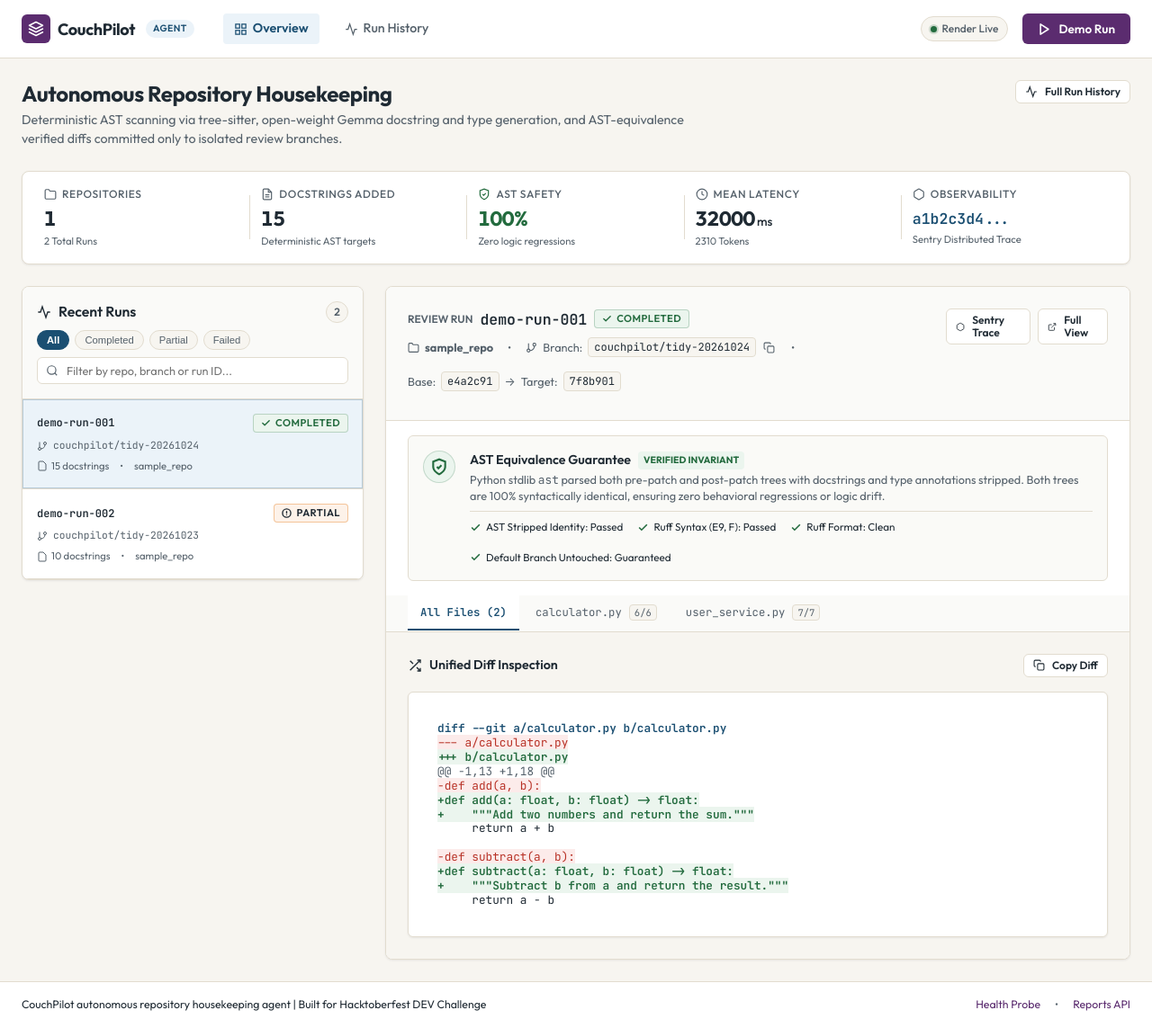
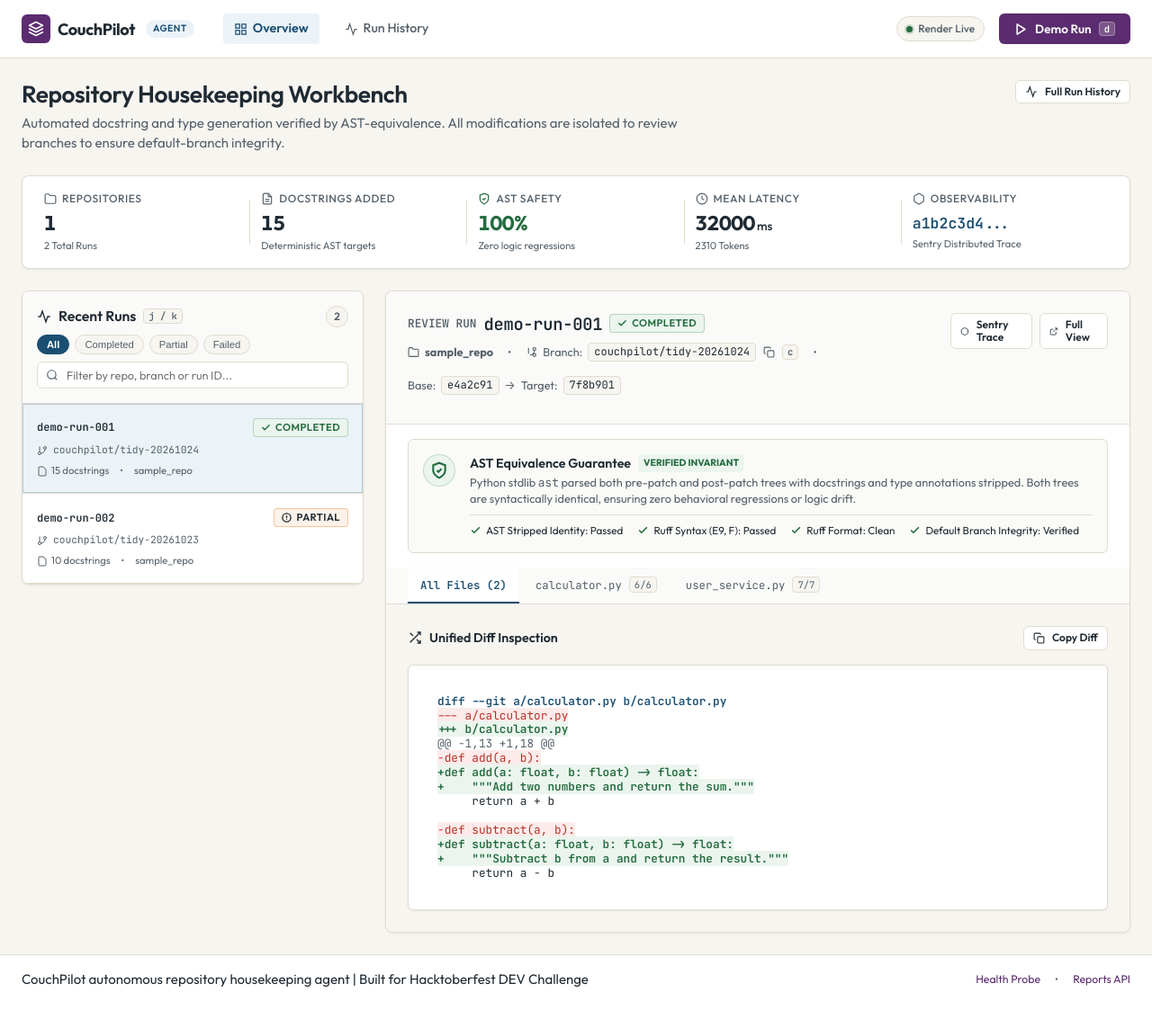
Before and after one commit to Rish-51/CouchPilot, a FastAPI app: page / in a window 1280 px wide. Shown: the whole page at 90% size. After the commit the page ends 1098 px from the top, so only its background shows below. Run offline with FastAPI, Linux system fonts and the light colour scheme; data comes from the database, SQL or seed files in the repository; some libraries are stand-ins or nearby versions.

Commit message:
reviewed changes

```diff
--- a/app/web/static/css/style.css
+++ b/app/web/static/css/style.css
@@ -9,6 +9,8 @@
   --slate: #1F2A33;
   --slate-muted: #55616B;
   --line: #E2DCCF;
+  --line-hover: #D3CCBE;
+  --oat-dark: #EDE8DE;
   --plum: #5B2C6F;
   --plum-hover: #4A235A;
   --plum-light: #F3EEF6;
@@ -102,36 +133,79 @@ body {
   background: var(--slate-muted);
 }
 
-/* Typography Hierarchy */
+/* Typography Hierarchy conforming strictly to DESIGN.md */
 h1, h2, h3, h4 {
   color: var(--slate);
   font-weight: 600;
   letter-spacing: -0.015em;
   margin-bottom: var(--space-xs);
+  text-wrap: balance;
 }
 
-h1 {
+h1, .text-display {
   font-size: 1.75rem;
   line-height: 1.25;
+  letter-spacing: -0.015em;
 }
 
-h2 {
+h2, .text-headline {
   font-size: 1.25rem;
   line-height: 1.35;
+  letter-spacing: -0.015em;
 }
 
-h3 {
+h3, .text-title {
   font-size: 1.05rem;
+  line-height: 1.4;
+  letter-spacing: -0.01em;
+}
+
+p, .text-body {
+  color: var(--slate);
+  font-size: 15px;
+  line-height: 1.5;
+  text-wrap: pretty;
+}
+
+code, pre, .text-label {
+  font-family: var(--font-mono);
+  font-size: 0.85rem;
   line-height: 1.4;
 }
 
-p {
-  color: var(--slate);
+/* Accessibility: Visually hidden screen reader status */
+.sr-only {
+  position: absolute;
+  width: 1px;
+  height: 1px;
+  padding: 0;
+  margin: -1px;
+  overflow: hidden;
+  clip: rect(0, 0, 0, 0);
+  white-space: nowrap;
+  border: 0;
 }
 
-code, pre {
+/* Keyboard Shortcut Badges */
+.kbd-hint {
+  display: inline-flex;
+  align-items: center;
+  justify-content: center;
   font-family: var(--font-mono);
-  font-size: 0.85rem;
+  font-size: 0.7rem;
+  font-weight: 600;
+  padding: 1px 5px;
+  border-radius: var(--radius-sm);
+  background: var(--oat);
+  border: 1px solid var(--line);
+  color: var(--slate-muted);
+  line-height: 1.2;
+}
+
+.btn-primary .kbd-hint {
+  background: rgba(255, 255, 255, 0.2);
+  border-color: rgba(255, 255, 255, 0.3);
+  color: #FFFFFF;
 }
 
 a {
--- a/app/web/static/js/app.js
+++ b/app/web/static/js/app.js
@@ -15,7 +15,45 @@ document.addEventListener('DOMContentLoaded', () => {
       filterRunsByQuery(e.target.value.toLowerCase().trim());
     });
   }
+
+  // Keyboard navigation accelerators (Alex power-user flow)
+  document.addEventListener('keydown', (e) => {
+    const tag = (e.target.tagName || '').toLowerCase();
+    if (tag === 'input' || tag === 'textarea' || tag === 'select' || e.target.isContentEditable) {
+      return;
+    }
+
+    // Modal dismissal via Escape key
+    if (e.key === 'Escape' || e.key === 'Esc') {
+      const modal = document.getElementById('demo-modal');
+      if (modal && modal.classList.contains('open')) {
+        e.preventDefault();
+        closeDemoModal();
+        return;
+      }
+    }
+
+    if (e.key === 'j' || e.key === 'ArrowDown') {
+      e.preventDefault();
+      navigateRuns(1);
+    } else if (e.key === 'k' || e.key === 'ArrowUp') {
+      e.preventDefault();
+      navigateRuns(-1);
+    } else if (e.key === 'c' || e.key === 'C') {
+      e.preventDefault();
+      const branchEl = document.getElementById('active-run-branch');
+      const copyBtn = document.querySelector('.run-banner .copy-btn');
+      if (branchEl && branchEl.textContent) {
+        copyToClipboard(branchEl.textContent.trim(), copyBtn || branchEl);
+      }
+    } else if (e.key === 'd' || e.key === 'D') {
+      e.preventDefault();
+      triggerDemoRun();
+    }
+  });
 });
+
+let lastFocusedElement = null;
 
 // Trigger Staged Demo Run
 async function triggerDemoRun() {
@@ -23,8 +61,12 @@ async function triggerDemoRun() {
   const triggerBtn = document.getElementById('demo-trigger-btn');
   if (!modal) return;
 
+  lastFocusedElement = document.activeElement;
   if (triggerBtn) triggerBtn.disabled = true;
   modal.classList.add('open');
+
+  const closeBtn = modal.querySelector('.copy-btn');
+  if (closeBtn) closeBtn.focus();
 
   const steps = [
     { id: 'step-scan', time: 450 },
@@ -120,6 +162,12 @@ function closeDemoModal() {
   if (modal) modal.classList.remove('open');
   const triggerBtn = document.getElementById('demo-trigger-btn');
   if (triggerBtn) triggerBtn.disabled = false;
+
+  if (lastFocusedElement && typeof lastFocusedElement.focus === 'function') {
+    lastFocusedElement.focus();
+  } else if (triggerBtn) {
+    triggerBtn.focus();
+  }
 }
 
 // Helper: Sleep
@@ -310,6 +358,9 @@ function renderActiveRun(run) {
     }
   }
 
+  // Announce update to assistive technologies
+  announceToScreenReader(`Loaded run ${run.run_id} for repository ${run.repo_name}. Status: ${run.status || 'completed'}. AST equivalence verified.`);
+
   if (window.lucide) {
     window.lucide.createIcons();
   }
@@ -367,3 +418,40 @@ function escapeHtml(str) {
     .replace(/"/g, '&quot;')
     .replace(/'/g, '&#039;');
 }
+
+// Navigate runs via keyboard j/k
+function navigateRuns(direction) {
+  const visibleItems = Array.from(document.querySelectorAll('.feed-item')).filter(item => item.style.display !== 'none');
+  if (visibleItems.length === 0) return;
+
+  const currentIndex = visibleItems.findIndex(item => item.classList.contains('active'));
+  let nextIndex = 0;
+  if (currentIndex !== -1) {
+    nextIndex = currentIndex + direction;
+    if (nextIndex < 0) nextIndex = 0;
+    if (nextIndex >= visibleItems.length) nextIndex = visibleItems.length - 1;
+  }
+
+  const targetItem = visibleItems[nextIndex];
+  if (targetItem && targetItem.dataset.runId) {
+    targetItem.scrollIntoView({ block: 'nearest', behavior: 'smooth' });
+    selectRunById(targetItem.dataset.runId);
+  }
+}
+
+// Accessible screen-reader live announcements
+function announceToScreenReader(message) {
+  let srEl = document.getElementById('sr-announcements');
+  if (!srEl) {
+    srEl = document.createElement('div');
+    srEl.id = 'sr-announcements';
+    srEl.className = 'sr-only';
+    srEl.setAttribute('role', 'status');
+    srEl.setAttribute('aria-live', 'polite');
+    document.body.appendChild(srEl);
+  }
+  srEl.textContent = '';
+  setTimeout(() => {
+    srEl.textContent = message;
+  }, 50);
+}
--- a/app/web/templates/base.html
+++ b/app/web/templates/base.html
@@ -13,12 +13,15 @@
   <!-- Core Stylesheet -->
   <link rel="stylesheet" href="/static/css/style.css">
 
-  <!-- Lucide Icons CDN -->
-  <script src="https://unpkg.com/lucide@latest"></script>
+  <!-- Lucide Icons CDN (pinned & deferred) -->
+  <script defer src="https://unpkg.com/lucide@0.460.0"></script>
 
   {% block head %}{% endblock %}
 </head>
 <body>
+  <!-- Accessible Skip-to-Content Link -->
+  <a href="#main-content" class="skip-link">Skip to main content</a>
+
   <!-- Header & Navigation -->
   <header class="app-header">
     <div class="header-container">
@@ -59,18 +62,22 @@
         </div>
 
         <!-- Prominent Demo Run Button -->
-        <button id="demo-trigger-btn" class="btn btn-primary" onclick="triggerDemoRun()" title="Trigger autonomous replay run for judges">
+        <button id="demo-trigger-btn" class="btn btn-primary" onclick="triggerDemoRun()" title="Trigger autonomous replay run (Press 'd')">
           <svg width="15" height="15" viewBox="0 0 24 24" fill="none" stroke="currentColor" stroke-width="2.5" stroke-linecap="round" stroke-linejoin="round">
             <polygon points="5 3 19 12 5 21 5 3"></polygon>
           </svg>
           <span>Demo Run</span>
+          <kbd class="kbd-hint" title="Shortcut key">d</kbd>
         </button>
       </div>
     </div>
   </header>
 
+  <!-- Accessible Screen-Reader Live Region -->
+  <div id="sr-announcements" class="sr-only" role="status" aria-live="polite"></div>
+
   <!-- Main Content Surface -->
-  <main class="main-wrapper">
+  <main class="main-wrapper" id="main-content" tabindex="-1">
     {% block content %}{% endblock %}
   </main>
 
@@ -96,7 +103,7 @@
           </svg>
           Autonomous Housekeeping Run
         </h2>
-        <button type="button" class="copy-btn" onclick="closeDemoModal()" title="Close">
+        <button type="button" class="copy-btn" onclick="closeDemoModal()" title="Close" aria-label="Close modal">
           <svg width="18" height="18" viewBox="0 0 24 24" fill="none" stroke="currentColor" stroke-width="2"><line x1="18" y1="6" x2="6" y2="18"></line><line x1="6" y1="6" x2="18" y2="18"></line></svg>
         </button>
       </div>
--- a/app/web/templates/overview.html
+++ b/app/web/templates/overview.html
@@ -6,11 +6,11 @@
 <section class="overview-header" style="margin-bottom: var(--space-lg);">
   <div style="display: flex; align-items: flex-start; justify-content: space-between; flex-wrap: wrap; gap: var(--space-md);">
     <div>
-      <h1 style="font-size: 1.6rem; font-weight: 700; color: var(--slate); margin-bottom: 4px;">
-        Autonomous Repository Housekeeping
+      <h1 class="text-display" style="color: var(--slate); margin-bottom: 4px;">
+        Repository Housekeeping Workbench
       </h1>
-      <p style="color: var(--slate-muted); font-size: 0.95rem; max-width: 780px;">
-        Deterministic AST scanning via tree-sitter, open-weight Gemma docstring and type generation, and AST-equivalence verified diffs committed only to isolated review branches.
+      <p style="color: var(--slate-muted); font-size: 15px; max-width: 780px;">
+        Automated docstring and type generation verified by AST-equivalence. All modifications are isolated to review branches to ensure default-branch integrity.
       </p>
     </div>
 
@@ -37,6 +37,7 @@
             <polyline points="22 12 18 12 15 21 9 3 6 12 2 12"></polyline>
           </svg>
           <span>Recent Runs</span>
+          <span class="kbd-hint" title="Press j or k to cycle runs">j / k</span>
         </div>
         <span id="feed-count-badge" class="feed-count">{{ latest_runs | length }}</span>
       </div>
@@ -100,8 +101,8 @@
         <div class="empty-state-icon" style="width: 36px; height: 36px;">
           <svg width="18" height="18" viewBox="0 0 24 24" fill="none" stroke="currentColor" stroke-width="2"><circle cx="11" cy="11" r="8"></circle><line x1="21" y1="21" x2="16.65" y2="16.65"></line></svg>
         </div>
-        <div class="empty-state-title" style="font-size: 0.95rem;">No matching runs found</div>
-        <div class="empty-state-desc" style="font-size: 0.8rem;">Try clearing the search query or status filter.</div>
+        <div class="empty-state-title">No matching runs</div>
+        <div class="empty-state-desc">Clear search or filters to expand results.</div>
       </div>
 
     {% else %}
@@ -109,21 +110,21 @@
         <div class="empty-state-icon" style="width: 36px; height: 36px;">
           <svg width="18" height="18" viewBox="0 0 24 24" fill="none" stroke="currentColor" stroke-width="2"><polyline points="22 12 18 12 15 21 9 3 6 12 2 12"></polyline></svg>
         </div>
-        <div class="empty-state-title" style="font-size: 0.95rem;">No Runs Recorded</div>
-        <div class="empty-state-desc" style="font-size: 0.8rem;">Click Demo Run in the header to execute an autonomous housekeeping run.</div>
+        <div class="empty-state-title">No Runs Recorded</div>
+        <div class="empty-state-desc">Click Demo Run in the header to execute an autonomous housekeeping run.</div>
       </div>
     {% endif %}
   </aside>
 
   <!-- Right Column: Active Run Inspection & Diff Viewer -->
-  <main class="active-run-pane" id="active-run-workbench">
+  <section class="active-run-pane" id="active-run-workbench" aria-label="Active Run Inspection">
     {% if run %}
       <div class="run-banner">
         <div class="run-banner-top">
           <div class="run-heading-group">
             <div style="display: flex; align-items: center; gap: 8px;">
-              <span style="font-size: 0.8rem; font-weight: 600; color: var(--slate-muted); text-transform: uppercase;">Review Run</span>
-              <span id="active-run-id" style="font-family: var(--font-mono); font-size: 1.1rem; font-weight: 700; color: var(--slate);">{{ run.run_id }}</span>
+              <span class="text-label" style="font-weight: 600; color: var(--slate-muted); text-transform: uppercase;">Review Run</span>
+              <span id="active-run-id" class="text-headline" style="font-family: var(--font-mono); font-weight: 700; color: var(--slate);">{{ run.run_id }}</span>
               <span id="active-run-status">
                 {% with status=run.status %}
                   {% include "partials/status_badge.html" %}
@@ -140,12 +141,13 @@
               <span>•</span>
 
               <span class="run-meta-item">
-                <svg width="13" height="13" viewBox="0 0 24 24" fill="none" stroke="currentColor" stroke-width="2"><line x1="6" y1="3" x2="6" y2="15"></line><circle cx="18" cy="6" r="3"></circle><circle cx="6" cy="18" r="3"></circle><path d="M18 9a9 9 0 0 1-9 9"></path></svg>
+                <svg width="13" height="13" viewBox="0 0 24 24" fill="none" stroke="currentColor" stroke-width="2"><line x1="6" y1="3" x2="6" y2="15"></line><circle cx="18" cy="6" r="3"></circle><circle cx="18" cy="18" r="3"></circle><path d="M18 9a9 9 0 0 1-9 9"></path></svg>
                 <span>Branch:</span>
                 <code class="meta-code" id="active-run-branch">{{ run.branch_name }}</code>
                 <button type="button" class="copy-btn" onclick="copyToClipboard('{{ run.branch_name }}', this)" title="Copy branch name">
                   <svg width="13" height="13" viewBox="0 0 24 24" fill="none" stroke="currentColor" stroke-width="2"><rect x="9" y="9" width="13" height="13" rx="2" ry="2"></rect><path d="M5 15H4a2 2 0 0 1-2-2V4a2 2 0 0 1 2-2h9a2 2 0 0 1 2 2v1"></path></svg>
                 </button>
+                <span class="kbd-hint" title="Press c to copy branch name">c</span>
               </span>
 
               <span>•</span>
@@ -190,7 +192,7 @@
             <span class="ast-verified-pill">Verified Invariant</span>
           </div>
           <p class="ast-badge-description">
-            Python stdlib <code>ast</code> parsed both pre-patch and post-patch trees with docstrings and type annotations stripped. Both trees are 100% syntactically identical, ensuring zero behavioral regressions or logic drift.
+            Python stdlib <code>ast</code> parsed both pre-patch and post-patch trees with docstrings and type annotations stripped. Both trees are syntactically identical, ensuring zero behavioral regressions or logic drift.
           </p>
 
           <div class="ast-checklist">
@@ -208,7 +210,7 @@
             </div>
             <div class="ast-check-item">
               <svg class="ast-check-icon" width="13" height="13" viewBox="0 0 24 24" fill="none" stroke="currentColor" stroke-width="3"><polyline points="20 6 9 17 4 12"></polyline></svg>
-              <span>Default Branch Untouched: Guaranteed</span>
+              <span>Default Branch Integrity: Verified</span>
             </div>
           </div>
         </div>
@@ -242,9 +244,9 @@
             <polygon points="5 3 19 12 5 21 5 3"></polygon>
           </svg>
         </div>
-        <h2 class="empty-state-title">Ready for Demonstration</h2>
+        <h2 class="empty-state-title">Workbench Idle</h2>
         <p class="empty-state-desc">
-          Click the <strong>Demo Run</strong> button in the navigation header to execute a zero-setup housekeeping run with real AST analysis and syntax verification.
+          Execute a zero-setup housekeeping run to verify AST analysis and syntax verification in real-time.
         </p>
         <button type="button" class="btn btn-primary" onclick="triggerDemoRun()">
           <svg width="15" height="15" viewBox="0 0 24 24" fill="none" stroke="currentColor" stroke-width="2.5"><polygon points="5 3 19 12 5 21 5 3"></polygon></svg>
@@ -252,6 +254,6 @@
         </button>
       </div>
     {% endif %}
-  </main>
+  </section>
 </section>
 {% endblock %}
```
Also changed, not shown: other parts of app/web/static/css/style.css (+94 -2 lines), DESIGN.md (+26 -0 lines), app/web/templates/run_detail.html (+15 -14 lines), app/web/templates/runs.html (+6 -6 lines), tests/test_web_api.py (+1 -1 lines), .impeccable/critique/2026-10-24T14-43-33Z__app-web-templates-overview-html.md (added), .impeccable/design.json.
